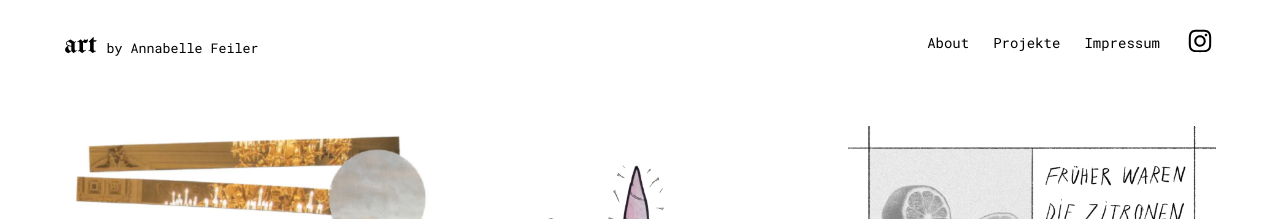
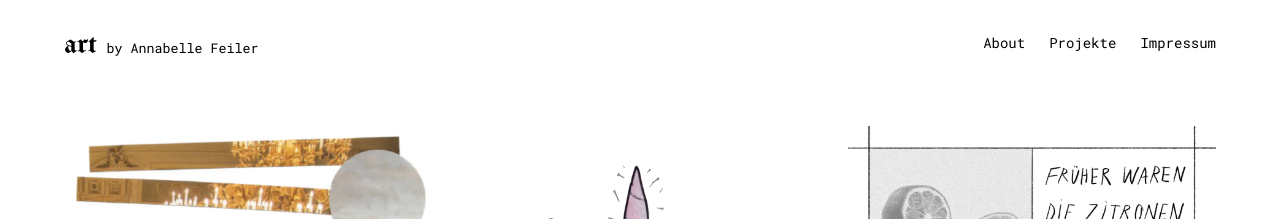
Before and after one commit to enaaacode/annabelle-feiler, a Jekyll site: the page built from index.html, in a window 1280 px wide. Shown: the top 219 px of the page. Built offline with Jekyll 4.4.1, drawn with Linux system fonts in a browser that asks for light colours.

Commit message:
remove insta

```diff
--- a/_includes/header.html
+++ b/_includes/header.html
@@ -11,29 +11,5 @@
     <li><a href="/about">About</a></li>
     <li><a href="/projekte">Projekte</a></li>
     <li><a href="/impressum">Impressum</a></li>
-    <li class="instagram">
-      <a
-        href="https://www.instagram.com/anananananananabelle/"
-        class="social-link"
-        target="_blank"
-        rel="noopener noreferrer"
-        >Instagram</a
-      >
-    </li>
-    <li class="social-item">
-      <a
-        href="https://www.instagram.com/anananananananabelle/"
-        class="social-link"
-        target="_blank"
-        rel="noopener noreferrer"
-        aria-label="Instagram"
-        title="Instagram"
-      >
-        <img
-          src="/assets/icon/instagram-brands-solid-full.svg"
-          alt="Instagram"
-        />
-      </a>
-    </li>
   </ul>
 </nav>
--- a/assets/css/style.css
+++ b/assets/css/style.css
@@ -183,18 +183,6 @@ header {
   text-decoration: underline;
 }
 
-.main-nav .social-link {
-  display: inline-flex;
-  align-items: center;
-  justify-content: center;
-}
-
-.main-nav .social-link img {
-  width: 2rem;
-  height: auto;
-  display: block;
-}
-
 .mobile-nav,
 .menu-toggle {
   display: none;
@@ -215,19 +203,7 @@ header {
   right: 1rem;
 }
 
-.instagram {
-  display: none;
-}
-
 @media (max-width: 600px) {
-  .social-item {
-    display: none;
-  }
-
-  .instagram {
-    display: block;
-  }
-
   .image-wrapper:hover .overlay {
     opacity: 0;
   }
```
